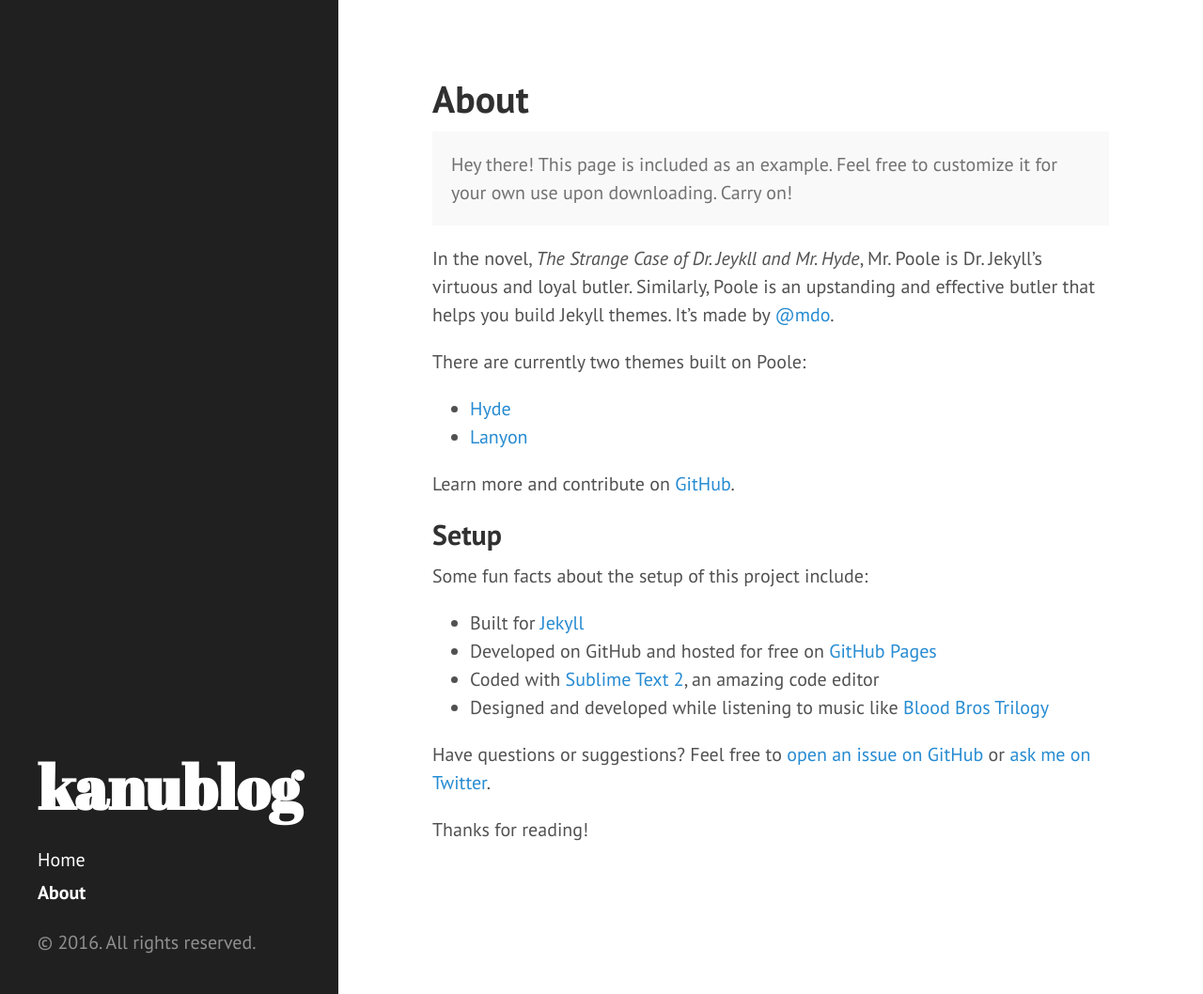
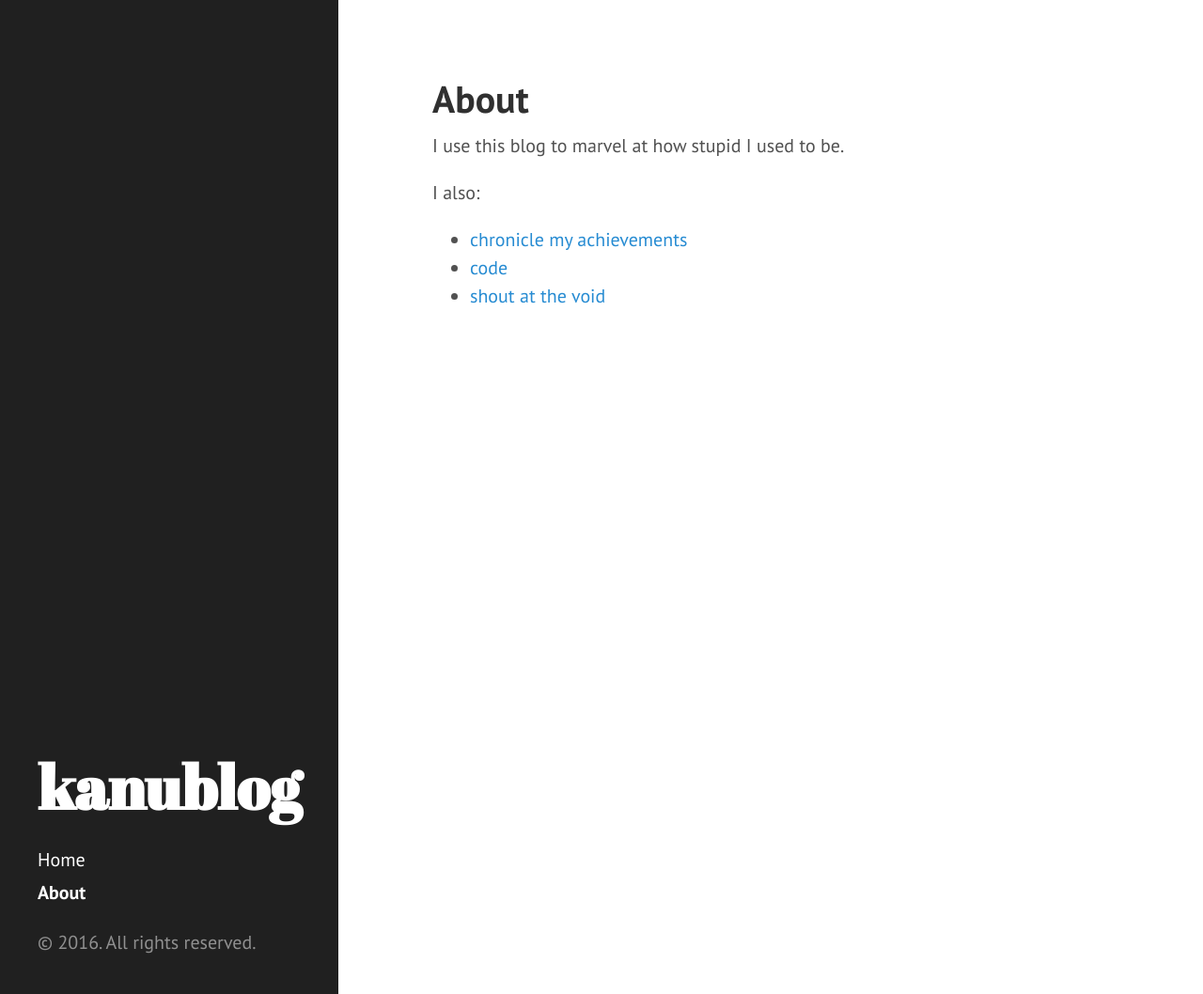
Before and after one commit to bazookanu/kanud.github.io, a Jekyll site: the page built from about.md, in a window 1280 px wide and 1058 px high. Shown: the whole window at 94% size. Built offline with Jekyll 4.4.1, drawn with Linux system fonts in a browser that asks for light colours.

Commit message:
about page

```diff
--- a/about.md
+++ b/about.md
@@ -3,28 +3,10 @@ layout: page
 title: About
 ---
 
-<p class="message">
-  Hey there! This page is included as an example. Feel free to customize it for your own use upon downloading. Carry on!
-</p>
+I use this blog to marvel at how stupid I used to be.
 
-In the novel, *The Strange Case of Dr. Jeykll and Mr. Hyde*, Mr. Poole is Dr. Jekyll's virtuous and loyal butler. Similarly, Poole is an upstanding and effective butler that helps you build Jekyll themes. It's made by [@mdo](https://twitter.com/mdo).
+I also:
 
-There are currently two themes built on Poole:
-
-* [Hyde](http://hyde.getpoole.com)
-* [Lanyon](http://lanyon.getpoole.com)
-
-Learn more and contribute on [GitHub](https://github.com/poole).
-
-## Setup
-
-Some fun facts about the setup of this project include:
-
-* Built for [Jekyll](http://jekyllrb.com)
-* Developed on GitHub and hosted for free on [GitHub Pages](https://pages.github.com)
-* Coded with [Sublime Text 2](http://sublimetext.com), an amazing code editor
-* Designed and developed while listening to music like [Blood Bros Trilogy](https://soundcloud.com/maddecent/sets/blood-bros-series)
-
-Have questions or suggestions? Feel free to [open an issue on GitHub](https://github.com/poole/issues/new) or [ask me on Twitter](https://twitter.com/mdo).
-
-Thanks for reading!
+* [chronicle my achievements](https://www.linkedin.com/in/thedeshpande)
+* [code](https://github.com/kanud)
+* [shout at the void](https://twitter.com/KanuDeshpande)
```
Also changed, not shown: _posts/2012-07-03-vls-finance--being-av--the-jee-drama.html (deleted, +0 -27 lines), _posts/2013-12-28-why-i-invest.html (deleted, +0 -5 lines), _posts/2015-07-14-blog-meta-whats-the-point-of-blogging.html (deleted, +0 -5 lines).
